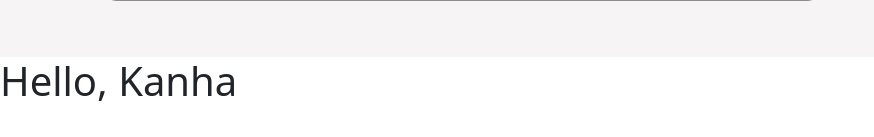
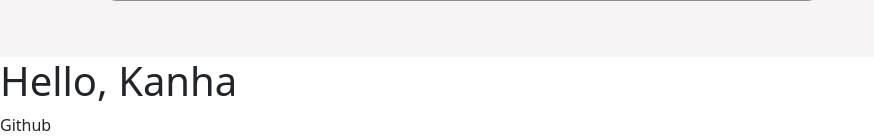
Before and after one commit to kanhacis/Notebook, a PHP site: page /profile.php in a window 1280 px wide. Shown: the part 888-1025 px from the top of the page, without its empty margins (0-874 px from the left). Before the commit the page ends 989 px from the top, so only its background shows below. Run offline with PHP 8.4, Linux system fonts and the light colour scheme; the visitor is signed in with stand-in values (Sample User, id 1); data that the repository does not hold is empty; some libraries are stand-ins or nearby versions.

Commit message:
changes in profile

```diff
--- a/profile.php
+++ b/profile.php
@@ -204,4 +204,8 @@ $fname = $user["fname"];
 <div>
     <h1>Hello, Kanha</h1>
 </div>
+
+<div>
+    Github
+</div>
 <!-- User profile end -->
```
